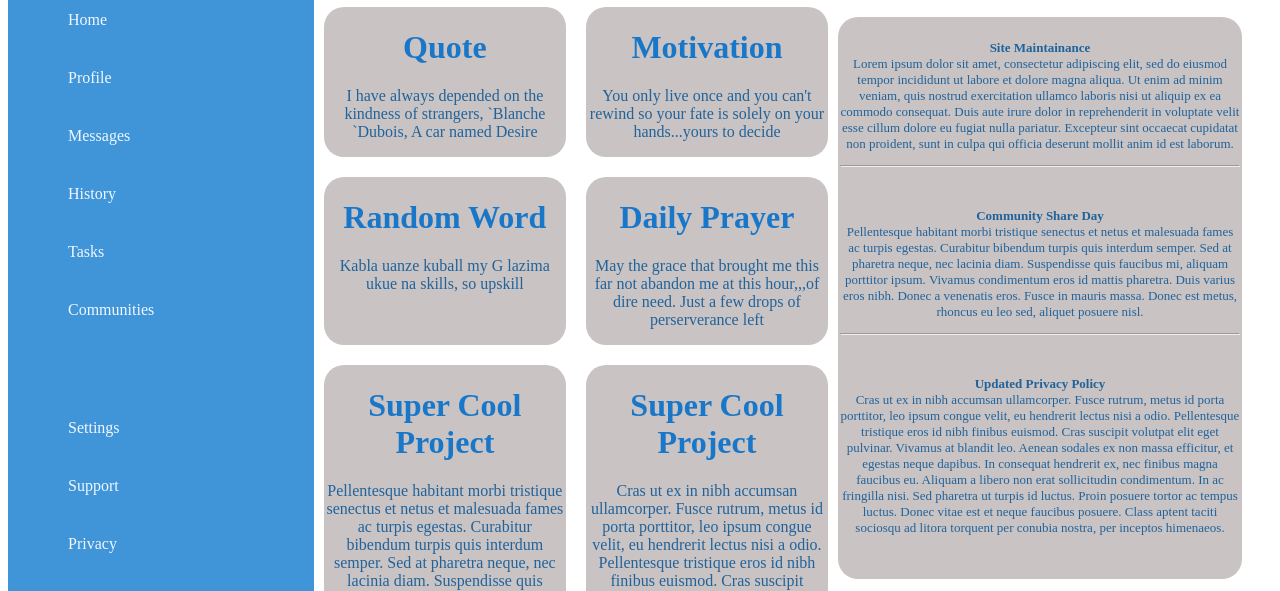
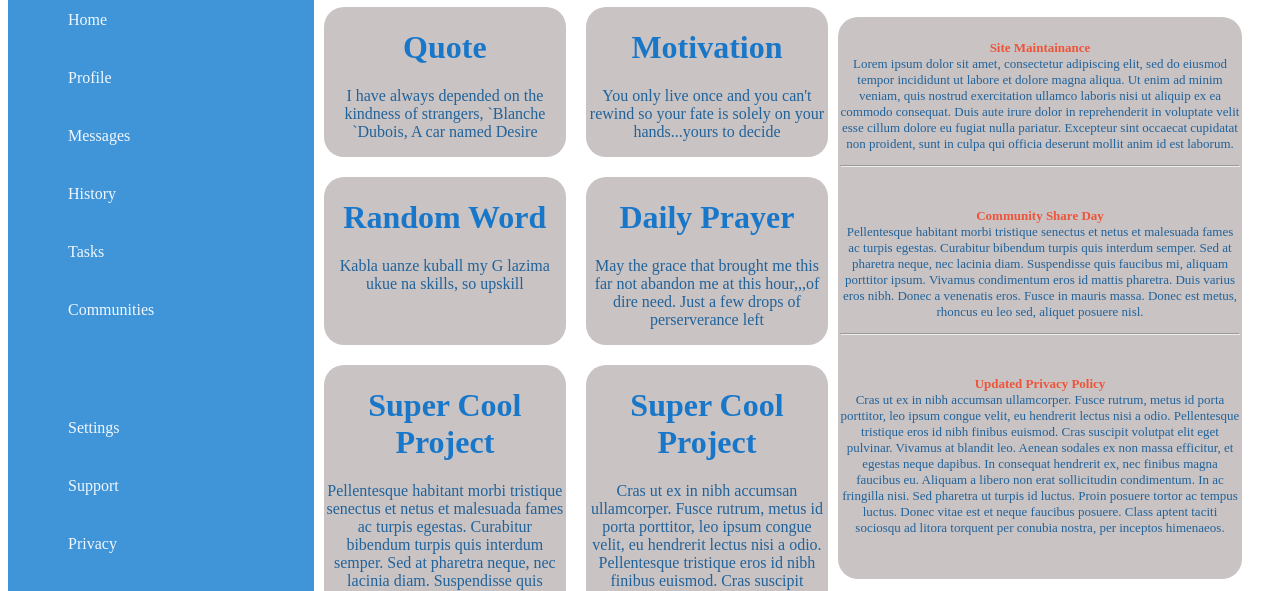
Before and after one commit to PsammystPrime/Project-Admin-Dashboard, a plain HTML site: page index.html in a window 1280 px wide. Shown: the part 137-728 px from the top of the page. Drawn offline with Linux system fonts and the light colour scheme.

Commit message:
Update index.html

```diff
--- a/index.html
+++ b/index.html
@@ -89,17 +89,17 @@
             <div class="others">
             <div class="announcements">
                 <div class="point">
-                    <p><b>Site Maintainance </b><br>
+                    <p><b class="pointHeader">Site Maintainance </b><br>
                     Lorem  ipsum dolor sit amet, consectetur adipiscing elit, sed do eiusmod tempor incididunt ut labore et dolore magna aliqua. Ut enim ad minim veniam, quis nostrud exercitation ullamco laboris nisi ut aliquip ex ea commodo consequat. Duis aute irure dolor in reprehenderit in voluptate velit esse cillum dolore eu fugiat nulla pariatur. Excepteur sint occaecat cupidatat non proident, sunt in culpa qui officia deserunt mollit anim id est laborum.</p>
                      <hr>
                 </div>
                 <div class="point">
-                    <p><b>Community Share Day</b><br>
+                    <p><b class="pointHeader">Community Share Day</b><br>
                     Pellentesque habitant morbi tristique senectus et netus et malesuada fames ac turpis egestas. Curabitur bibendum turpis quis interdum semper. Sed at pharetra neque, nec lacinia diam. Suspendisse quis faucibus mi, aliquam porttitor ipsum. Vivamus condimentum eros id mattis pharetra. Duis varius eros nibh. Donec a venenatis eros. Fusce in mauris massa. Donec est metus, rhoncus eu leo sed, aliquet posuere nisl.</p>
                        <hr>
                 </div>
                 <div class="point">
-                    <p><b>Updated Privacy Policy</b><br>
+                    <p><b class="pointHeader">Updated Privacy Policy</b><br>
                     Cras ut ex in nibh accumsan ullamcorper. Fusce rutrum, metus id porta porttitor, leo ipsum congue velit, eu hendrerit lectus nisi a odio. Pellentesque tristique eros id nibh finibus euismod. Cras suscipit volutpat elit eget pulvinar. Vivamus at blandit leo. Aenean sodales ex non massa efficitur, et egestas neque dapibus. In consequat hendrerit ex, nec finibus magna faucibus eu. Aliquam a libero non erat sollicitudin condimentum. In ac fringilla nisi. Sed pharetra ut turpis id luctus. Proin posuere tortor ac tempus luctus. Donec vitae est et neque faucibus posuere. Class aptent taciti sociosqu ad litora torquent per conubia nostra, per inceptos himenaeos.</p>
                 </div>
             </div>
```
